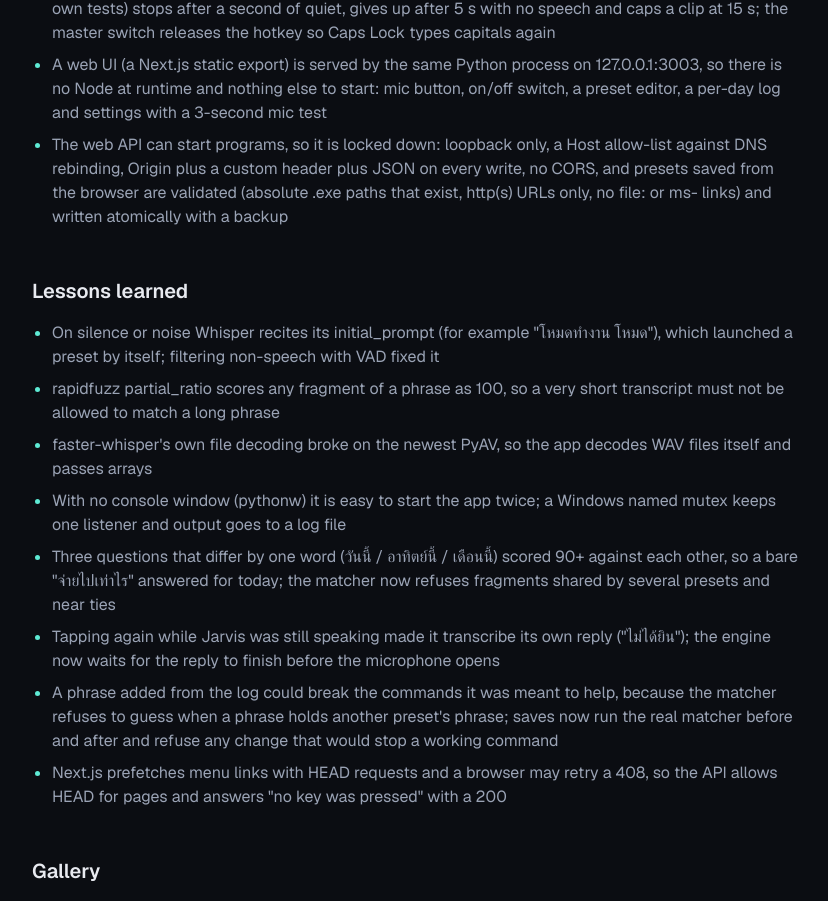
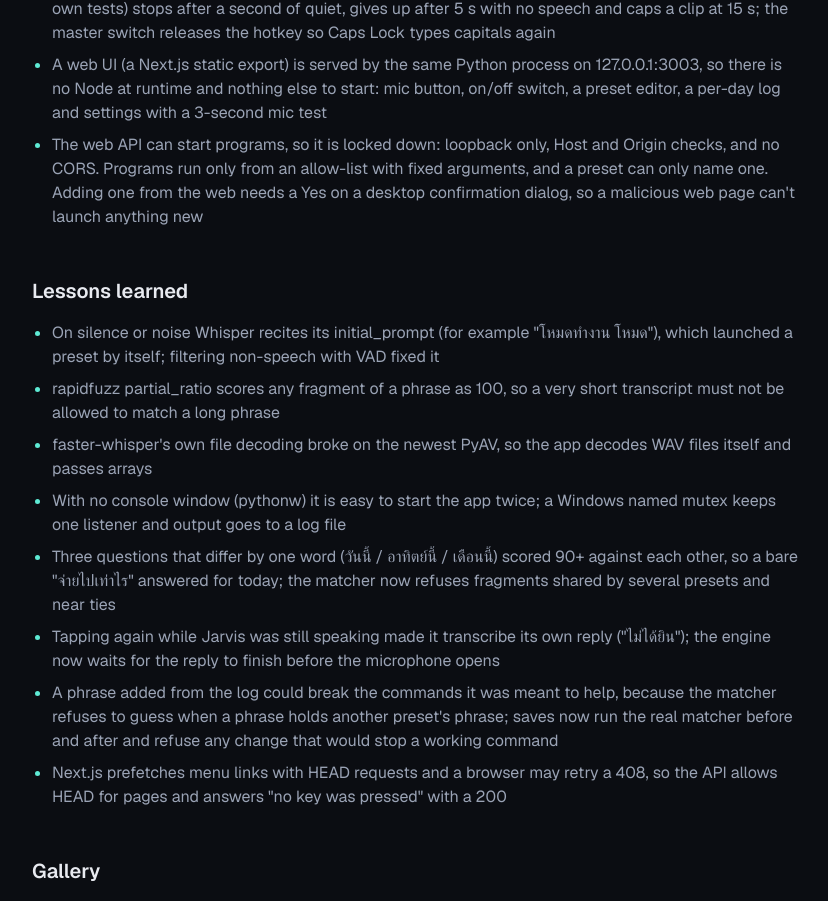
Before and after one commit to XANAX1990/Portfolio, a Next.js app: page /projects/mini-jarvis in a window 1280 px wide. Shown: the part 1700-2601 px from the top of the page, without its empty margins (120-948 px from the left). Built offline with nearby package versions, Linux system fonts and the light colour scheme; no server answers.

Commit message:
content: describe Jarvis's program allow-list and desktop confirmation
Co-Authored-By: Claude Sonnet 5.5 <noreply@anthropic.com>

```diff
--- a/src/data/projects.ts
+++ b/src/data/projects.ts
@@ -185,7 +185,7 @@ export const projects: Project[] = [
       "Ask \"how much did I spend this month?\" and it answers from Slip Tracker's local API: read only, loopback only, the token stays in a git-ignored .env, and the amounts are spoken as Thai words",
       "Tap to talk instead of hold to talk: an energy-based end-of-speech detector (a pure function with its own tests) stops after a second of quiet, gives up after 5 s with no speech and caps a clip at 15 s; the master switch releases the hotkey so Caps Lock types capitals again",
       "A web UI (a Next.js static export) is served by the same Python process on 127.0.0.1:3003, so there is no Node at runtime and nothing else to start: mic button, on/off switch, a preset editor, a per-day log and settings with a 3-second mic test",
-      "The web API can start programs, so it is locked down: loopback only, a Host allow-list against DNS rebinding, Origin plus a custom header plus JSON on every write, no CORS, and presets saved from the browser are validated (absolute .exe paths that exist, http(s) URLs only, no file: or ms- links) and written atomically with a backup",
+      "The web API can start programs, so it is locked down: loopback only, Host and Origin checks, and no CORS. Programs run only from an allow-list with fixed arguments, and a preset can only name one. Adding one from the web needs a Yes on a desktop confirmation dialog, so a malicious web page can't launch anything new",
     ],
     lessons: [
       "On silence or noise Whisper recites its initial_prompt (for example \"โหมดทำงาน โหมด\"), which launched a preset by itself; filtering non-speech with VAD fixed it",
```
